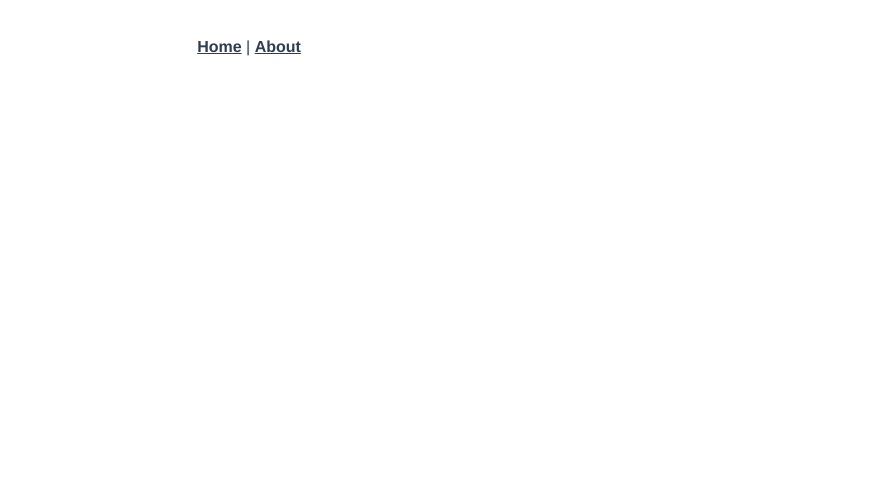
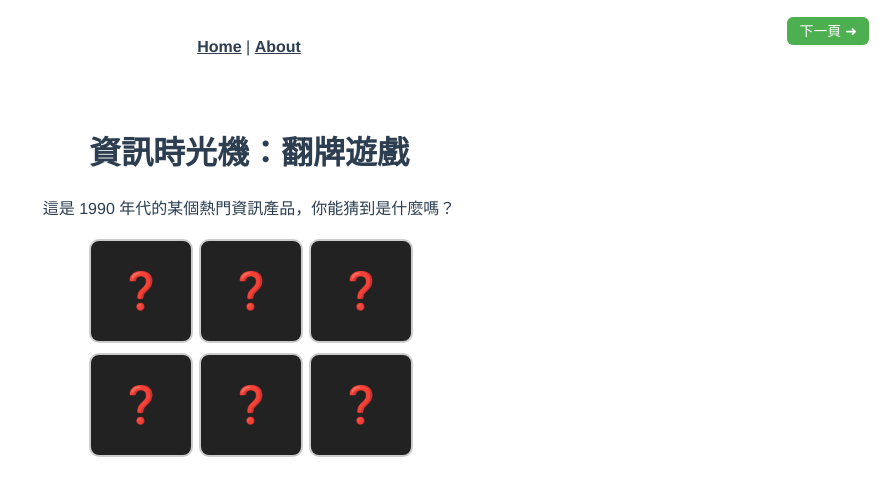
Before and after one commit to s8140156/vue2_time_machine_project, a Vue app: page /#/card in a window 1280 px wide. Shown: the top 496 px of the page, without its empty margins (391-1280 px from the left). Built offline with nearby package versions, Linux system fonts and the light colour scheme.

Commit message:
initialize 資訊時光機翻牌遊戲project(vue2)

```diff
--- a/src/router/index.js
+++ b/src/router/index.js
@@ -1,6 +1,8 @@
 import Vue from 'vue'
 import VueRouter from 'vue-router'
 import HomeView from '../views/HomeView.vue'
+import CardGame from '../views/CardGame.vue'
+import QuizGame from '../views/QuizGame.vue'
 
 Vue.use(VueRouter)
 
@@ -17,6 +19,16 @@ const routes = [
     // this generates a separate chunk (about.[hash].js) for this route
     // which is lazy-loaded when the route is visited.
     component: () => import(/* webpackChunkName: "about" */ '../views/AboutView.vue')
+  },
+  {
+    path: '/card',
+    name: 'CardGame',
+    component: CardGame
+  },
+  {
+    path: '/quiz',
+    name: 'QuizGame',
+    component: QuizGame
   }
 ]
 
--- /dev/null
+++ b/src/views/CardGame.vue
@@ -0,0 +1,120 @@
+<template>
+  <div class="card-game">
+    <div class="top-right">
+      <router-link to="/quiz" class="next-button">下一頁 ➜</router-link>
+    </div>
+    <h1>資訊時光機：翻牌遊戲</h1>
+    <p>這是 1990 年代的某個熱門資訊產品，你能猜到是什麼嗎？</p>
+
+    <!-- 卡片區 -->
+    <div class="grid">
+      <div
+        class="card"
+        v-for="(card, index) in cards"
+        :key="index"
+        @click="flipCard(index)"
+      >
+        <div class="card-content">
+          <span v-if="card.flipped || card.matched">{{ card.emoji }}</span>
+          <span v-else>❓</span>
+        </div>
+      </div>
+    </div>
+  </div>
+</template>
+
+
+<script>
+export default {
+  name: "CardGame",
+  data() {
+    const emojis = ['📟', '💾', '📱']
+    const allCards = [...emojis, ...emojis].sort(() => 0.5 - Math.random())
+
+    return {
+      cards: allCards.map(emoji => ({
+        emoji,
+        flipped: false,
+        matched: false
+      })),
+      flippedIndexes: []
+    }
+  },
+  methods: {
+    flipCard(index) {
+      const card = this.cards[index]
+      if (card.flipped || card.matched || this.flippedIndexes.length === 2) return
+
+      card.flipped = true
+      this.flippedIndexes.push(index)
+
+      if (this.flippedIndexes.length === 2) {
+        const [i1, i2] = this.flippedIndexes
+        const card1 = this.cards[i1]
+        const card2 = this.cards[i2]
+
+        if (card1.emoji === card2.emoji) {
+          card1.matched = true
+          card2.matched = true
+          this.flippedIndexes = []
+        } else {
+          setTimeout(() => {
+            card1.flipped = false
+            card2.flipped = false
+            this.flippedIndexes = []
+          }, 1000)
+        }
+      }
+    }
+  }
+}
+</script>
+
+<style scoped>
+.card-game {
+  text-align: center;
+  padding: 20px;
+}
+
+.grid {
+  display: grid;
+  grid-template-columns: repeat(3, 100px);
+  gap: 10px;
+  justify-content: center;
+  margin-top: 20px;
+}
+
+.card {
+  width: 100px;
+  height: 100px;
+  background: #222;
+  border: 2px solid #ccc;
+  border-radius: 10px;
+  cursor: pointer;
+  color: #fff;
+  font-size: 36px;
+  display: flex;
+  align-items: center;
+  justify-content: center;
+  position: relative;
+}
+
+.top-right {
+  position: absolute;
+  top: 20px;
+  right: 20px;
+}
+
+.next-button {
+  background-color: #4CAF50;
+  color: white;
+  padding: 6px 12px;
+  text-decoration: none;
+  border-radius: 6px;
+  font-size: 14px;
+}
+.next-button:hover {
+  background-color: #45a049;
+}
+
+</style>
--- /dev/null
+++ b/src/views/QuizGame.vue
@@ -0,0 +1,19 @@
+<template>
+  <div class="quiz-game">
+    <h1>資訊時光機：問答遊戲</h1>
+    <p>這是預留的問答頁面，等等來加邏輯 😄</p>
+  </div>
+</template>
+
+<script>
+export default {
+  name: 'QuizGame'
+}
+</script>
+
+<style scoped>
+.quiz-game {
+  text-align: center;
+  padding: 40px;
+}
+</style>
```
Also changed, not shown: 1 other file (tests, documents, lock files or other folders).
